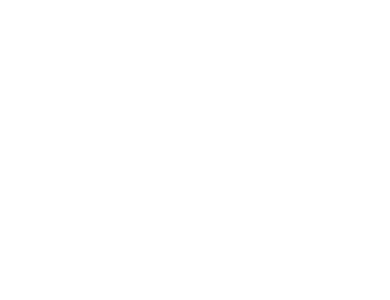
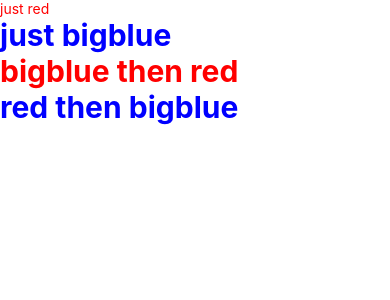
Before and after one commit to AndresTIY/React-Native-Tutorial, a React Native app: screen / in a window 390 px wide. Shown: the top 300 px of the page. Built offline with nearby package versions, Linux system fonts and the light colour scheme.

Commit message:
step four styles completed

```diff
--- a/App.js
+++ b/App.js
@@ -1,32 +1,25 @@
 import React, { Component } from "react";
-import { AppRegistry, Text, View } from "react-native";
+import { AppRegistry, StyleSheet, Text, View } from "react-native";
 
-class Blink extends Component {
-  constructor(props) {
-    super(props);
-    this.state = { showText: true };
-
-    setInterval(() => {
-      this.setState(previousState => {
-        return { showText: !previousState.showText };
-      });
-    }, 1000);
-  }
-  render() {
-    let display = this.state.showText ? this.props.text : " ";
-    return <Text>{display}</Text>;
-  }
-}
-
-export default class BlinkApp extends Component {
+export default class LotsOfStyles extends Component {
   render() {
     return (
       <View>
-        <Blink text="I love to blink" />
-        <Blink text="Yes blinking is great" />
-        <Blink text="Why did they ever take this out of HTML" />
-        <Blink text="Look at me look at me lookat me" />
+        <Text style={styles.red}>just red</Text>
+        <Text style={styles.bigblue}>just bigblue</Text>
+        <Text style={[styles.bigblue, styles.red]}>bigblue then red</Text>
+        <Text style={[styles.red, styles.bigblue]}>red then bigblue</Text>
       </View>
     );
   }
 }
+const styles = StyleSheet.create({
+  bigblue: {
+    color: "blue",
+    fontWeight: "bold",
+    fontSize: 30
+  },
+  red: {
+    color: "red"
+  }
+});
```
